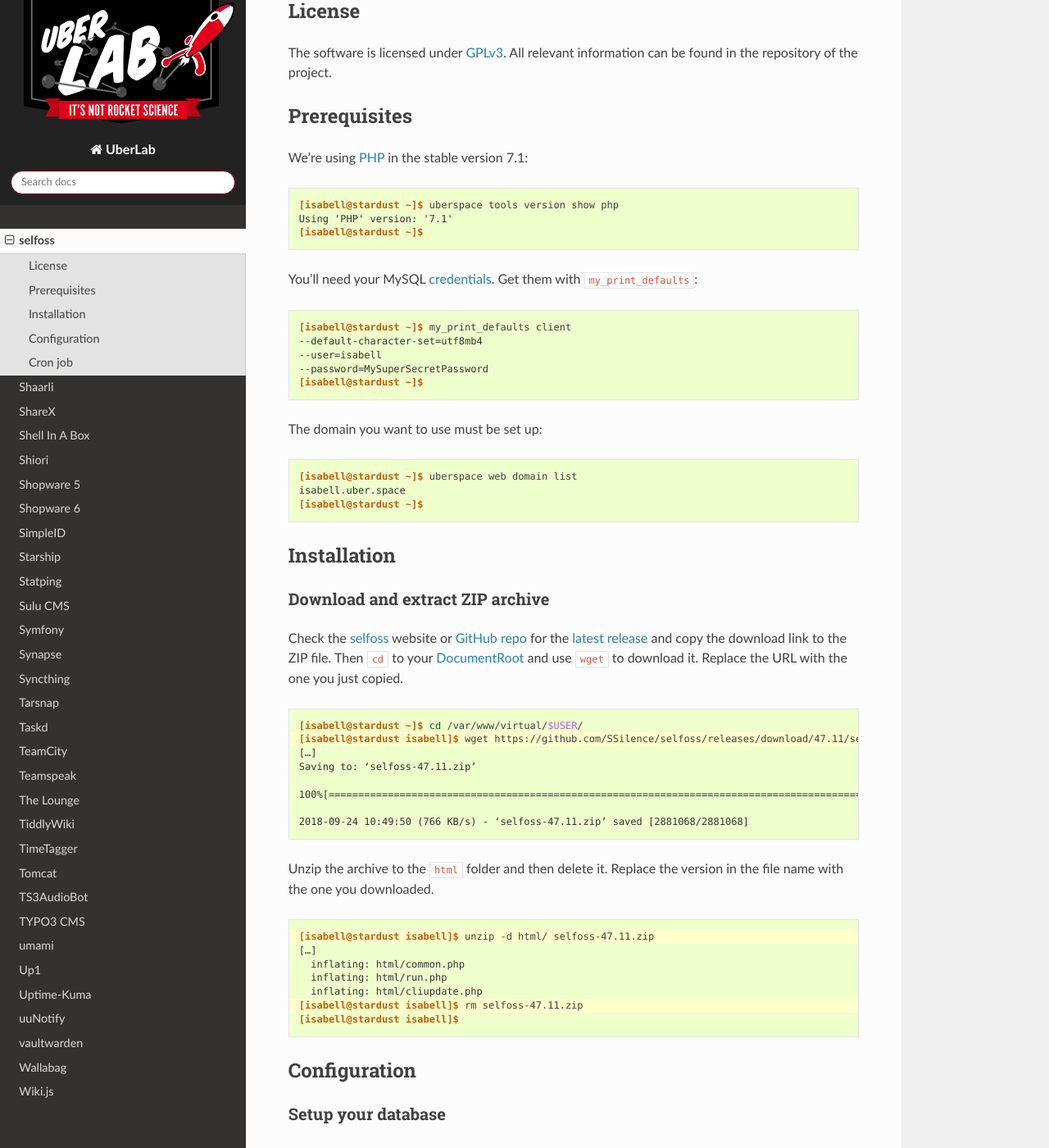
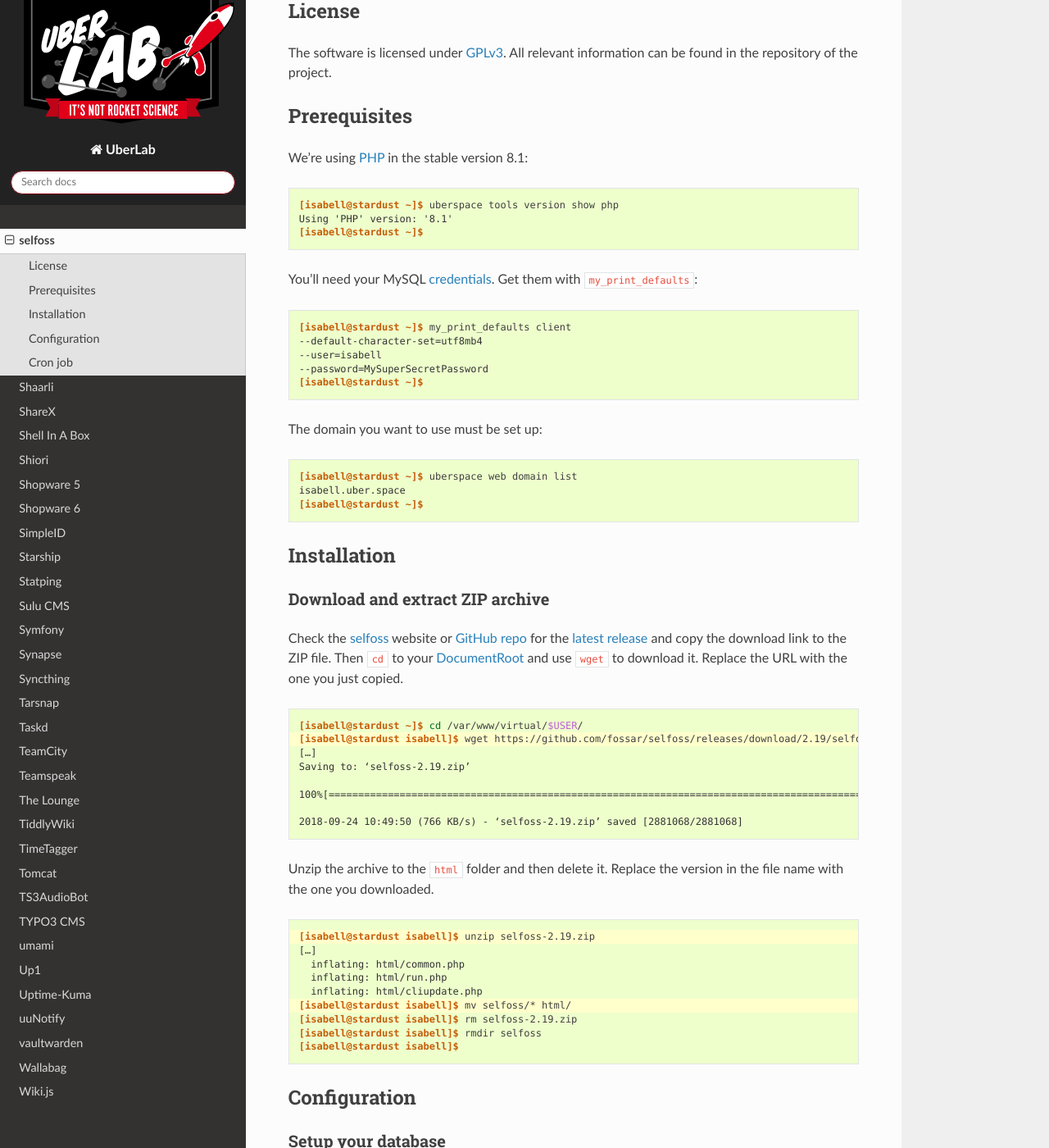
Before and after one commit to Uberspace/lab, a Sphinx documentation site: the page built from source/guide_selfoss.rst, in a window 1280 px wide and 1400 px high, scrolled down 1244 px. Shown: the whole window at 82% size. Built offline with Sphinx 7.4.7 and the Read the Docs theme 2.0.0, drawn with Linux system fonts in a browser that asks for light colours; some of the changed text lies outside the part shown.

Commit message:
Update guide_selfoss.rst
tested with php 8.1
Bump all versions and 'tested with' line
fix a wrong directory level after unzig

```diff
--- a/source/guide_selfoss.rst
+++ b/source/guide_selfoss.rst
@@ -37,12 +37,12 @@
 Prerequisites
 =============
 
-We're using :manual:`PHP <lang-php>` in the stable version 7.1:
+We're using :manual:`PHP <lang-php>` in the stable version 8.1:
 
 ::
 
  [isabell@stardust ~]$ uberspace tools version show php
- Using 'PHP' version: '7.1'
+ Using 'PHP' version: '8.1'
  [isabell@stardust ~]$
 
 .. include:: includes/my-print-defaults.rst
@@ -63,25 +63,27 @@
  :emphasize-lines: 2
 
  [isabell@stardust ~]$ cd /var/www/virtual/$USER/
- [isabell@stardust isabell]$ wget https://github.com/SSilence/selfoss/releases/download/47.11/selfoss-47.11.zip
+ [isabell@stardust isabell]$ wget https://github.com/fossar/selfoss/releases/download/2.19/selfoss-2.19.zip
  […]
- Saving to: ‘selfoss-47.11.zip’
+ Saving to: ‘selfoss-2.19.zip’
 
  100%[========================================================================================================================>] 2,881,068    819KB/s   in 3.7s
 
- 2018-09-24 10:49:50 (766 KB/s) - ‘selfoss-47.11.zip’ saved [2881068/2881068]
+ 2018-09-24 10:49:50 (766 KB/s) - ‘selfoss-2.19.zip’ saved [2881068/2881068]
 
 Unzip the archive to the ``html`` folder and then delete it. Replace the version in the file name with the one you downloaded.
 
 .. code-block:: console
  :emphasize-lines: 1,6
 
- [isabell@stardust isabell]$ unzip -d html/ selfoss-47.11.zip
+ [isabell@stardust isabell]$ unzip selfoss-2.19.zip
  […]
    inflating: html/common.php
    inflating: html/run.php
    inflating: html/cliupdate.php
- [isabell@stardust isabell]$ rm selfoss-47.11.zip
+ [isabell@stardust isabell]$ mv selfoss/* html/
+ [isabell@stardust isabell]$ rm selfoss-2.19.zip
+ [isabell@stardust isabell]$ rmdir selfoss
  [isabell@stardust isabell]$
 
 Configuration
@@ -167,6 +169,6 @@
 
 ----
 
-Tested with selfoss 2.18, Uberspace 7.1.12.0
+Tested with selfoss 2.19, PHP 8.1 and Uberspace 7.13.0
 
 .. author_list::
```
